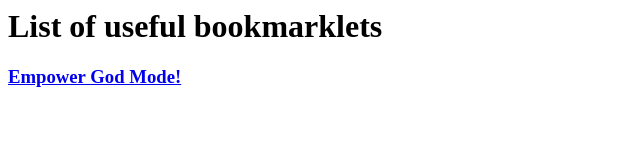
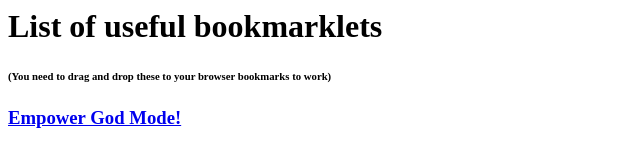
Before and after one commit to kunalshetye/kunalshetye.github.io, a plain HTML site: page bookmarks.html in a window 1280 px wide. Shown: the whole page, without its empty margins (0-640 px from the left). Drawn offline with Linux system fonts and the light colour scheme.

Commit message:
added warning!

```diff
--- a/bookmarks.html
+++ b/bookmarks.html
@@ -1,6 +1,6 @@
 <html>
 	<body>
-		<h1>List of useful bookmarklets</h1>
+		<h1>List of useful bookmarklets</h1><h6>(You need to drag and drop these to your browser bookmarks to work)</h6>
 		<h3><a href='javascript:(function()%7Bvar originalFunction %3D SaveNewImageButton_Click%3Bvar originalFunctionString %3D SaveNewImageButton_Click.toString()%3Bvar patchedFunctionString %3D originalFunctionString.replace("if (workEnd > new Date())"%2C"if (workEnd !%3D workEnd)").replace("function SaveNewImageButton_Click()"%2C"function()")%3BSaveNewImageButton_Click %3D eval('('%2BpatchedFunctionString%2B')')%3BshowThickbox("ThickBox1"%2C "You can now log work against time in the future %3B)")%7D)()'>Empower God Mode!</a></h3>
 	</body>
 </html>
```
